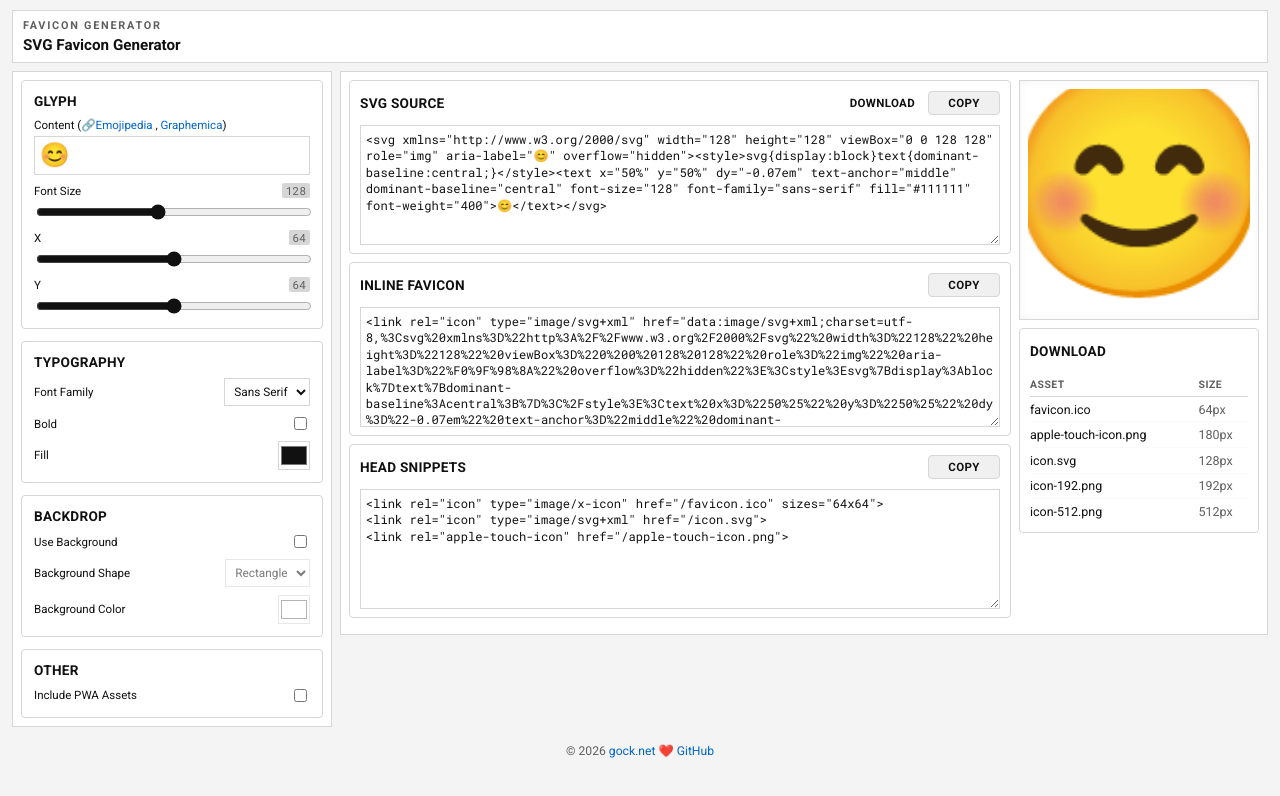
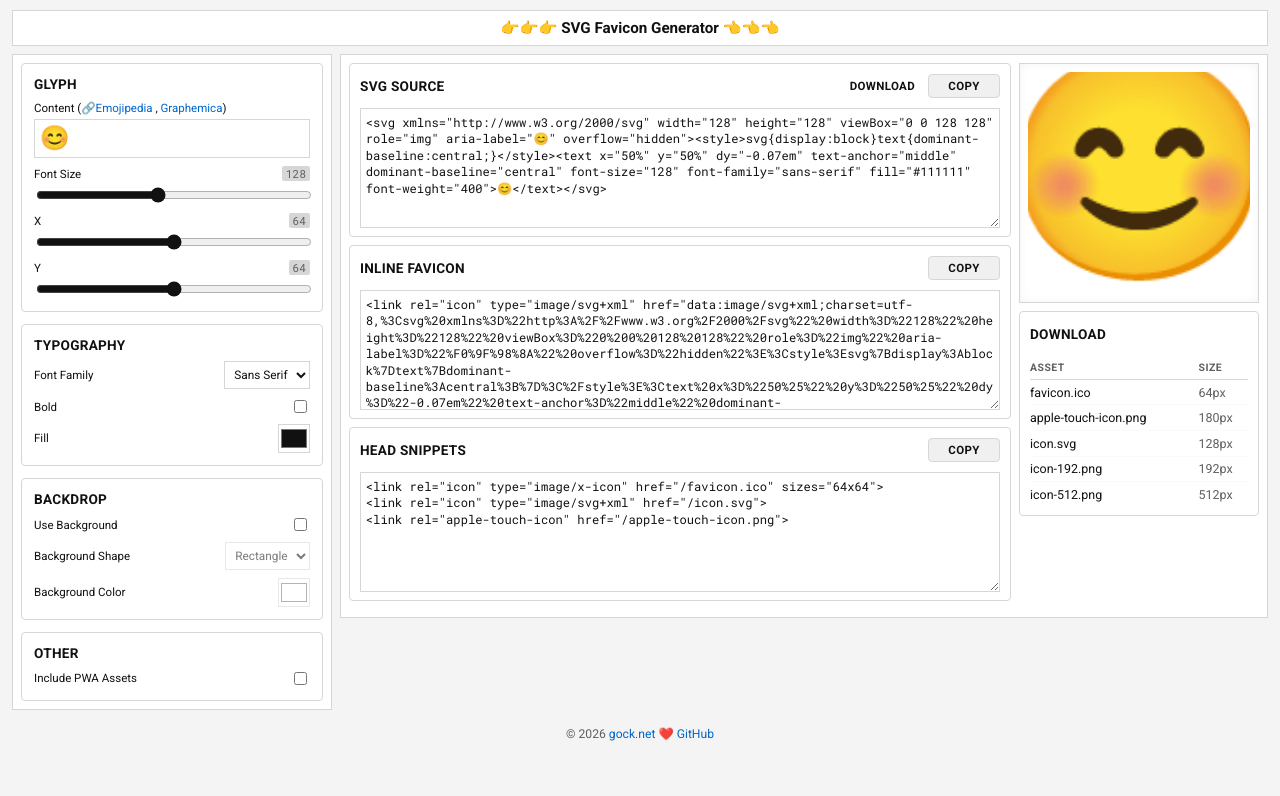
Before and after one commit to andygock/svg-favicon-generator, a React (Vite) app: page / in a window 1280 px wide. Shown: the top 796 px of the page. Built offline with nearby package versions, Linux system fonts and the light colour scheme.

Commit message:
feat: simplify CompactHeader layout and center title for improved aesthetics

```diff
--- a/src/components/CompactHeader.jsx
+++ b/src/components/CompactHeader.jsx
@@ -1,10 +1,7 @@
 export function CompactHeader({ status }) {
   return (
     <header className="app-header panel">
-      <div className="app-header__copy">
-        <span className="app-header__kicker">favicon generator</span>
-        <h1>SVG Favicon Generator</h1>
-      </div>
+      <h1>👉👉👉 SVG Favicon Generator 👈👈👈</h1>
     </header>
   );
 }
--- a/src/styles.css
+++ b/src/styles.css
@@ -69,30 +69,15 @@ a:hover {
 .app-header {
   display: flex;
   align-items: baseline;
-  justify-content: space-between;
+  justify-content: center;
   gap: 8px;
   padding: 8px 10px;
-  /* margin-bottom: 8px; */
-}
-
-.app-header__copy {
-  display: grid;
-  gap: 4px;
-}
-
-.app-header__kicker {
-  font-size: 0.68rem;
-  font-weight: 700;
-  letter-spacing: 0.16em;
-  text-transform: uppercase;
-  color: var(--muted);
 }
 
 .app-header h1 {
   margin: 0;
   font-size: 0.95rem;
   line-height: 1.2;
-  font-weight: 700;
 }
 
 .workspace {
```
